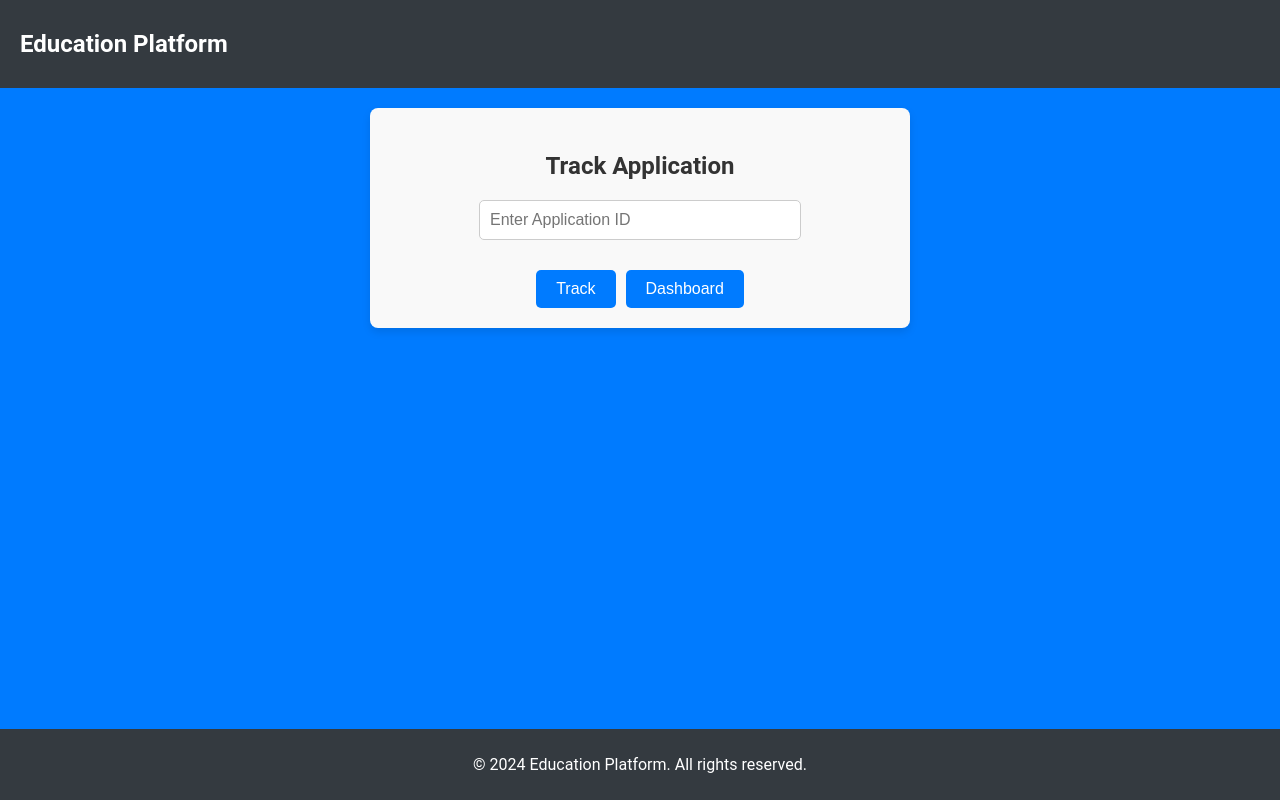
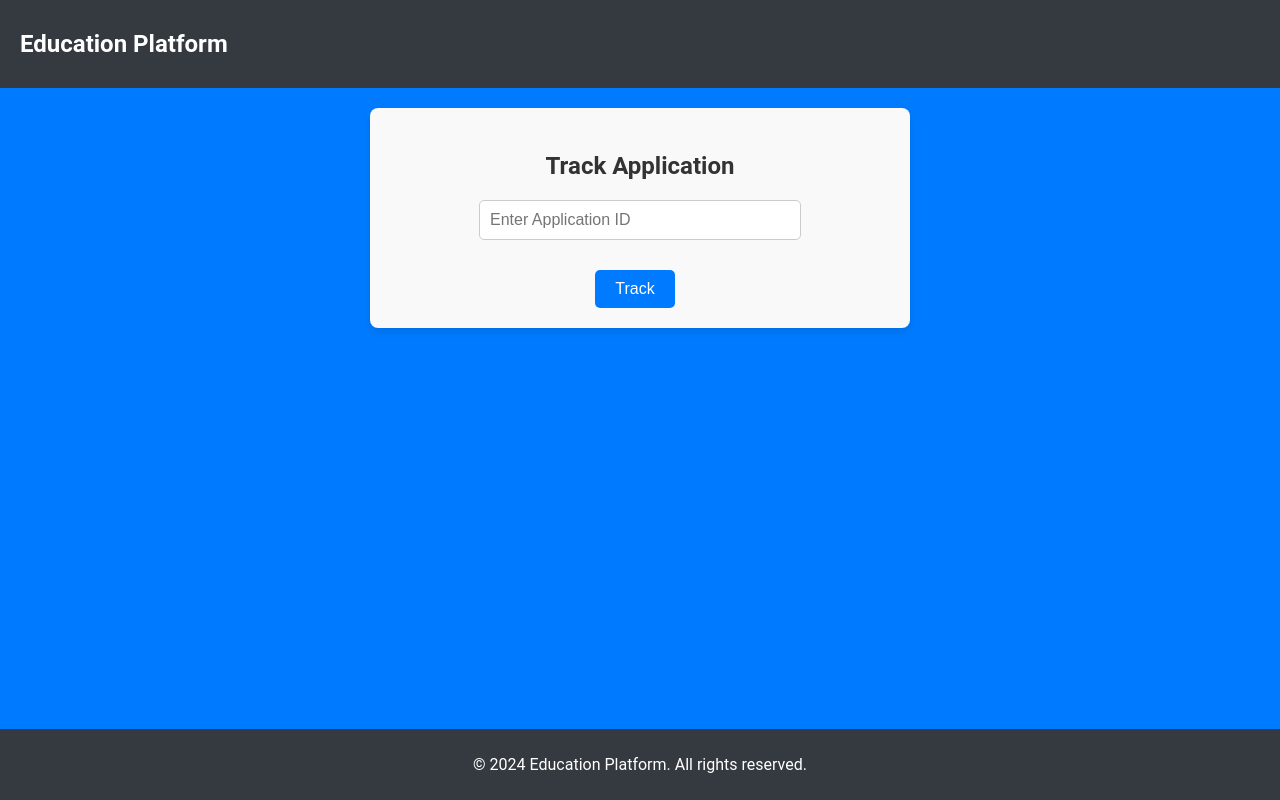
Before and after one commit to majojukrishna03/Education_Platform_Frontend, a React (Create React App) app in the folder frontend/: page /dashboard/track-application in a window 1280 px wide. Built offline with nearby package versions, Linux system fonts and the light colour scheme.

Commit message:
updated tracking application

```diff
--- a/frontend/src/components/TrackApplication.js
+++ b/frontend/src/components/TrackApplication.js
@@ -39,9 +39,6 @@ const TrackApplication = () => {
           />
           <div className="button-group">
             <button type="submit" className="track-button">Track</button>
-            <Link to="/dashboard">
-              <button type="button" className="dashboard-button">Dashboard</button>
-            </Link>
           </div>
         </form>
         {applicationStatus && <p className="status-message">{applicationStatus}</p>}
```
